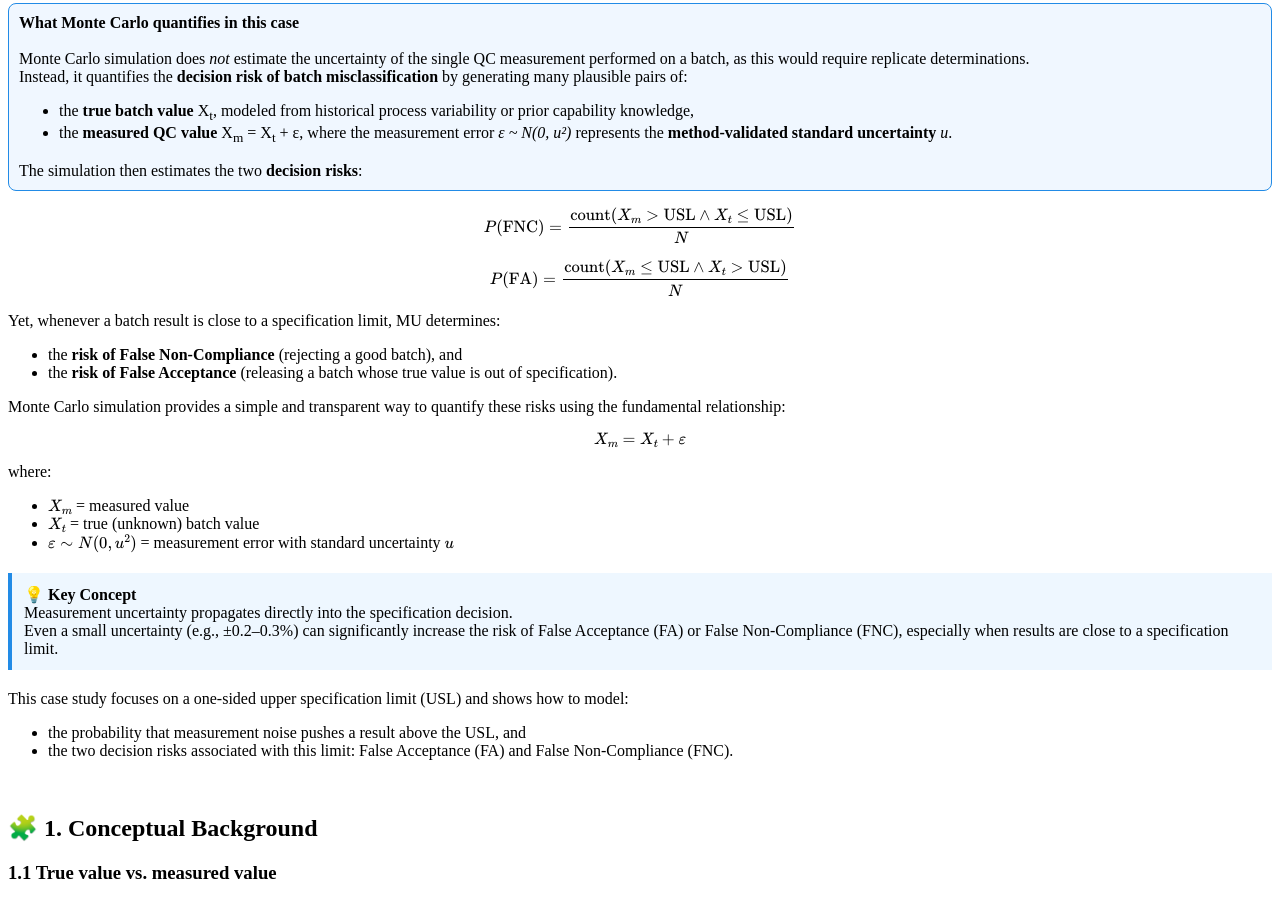
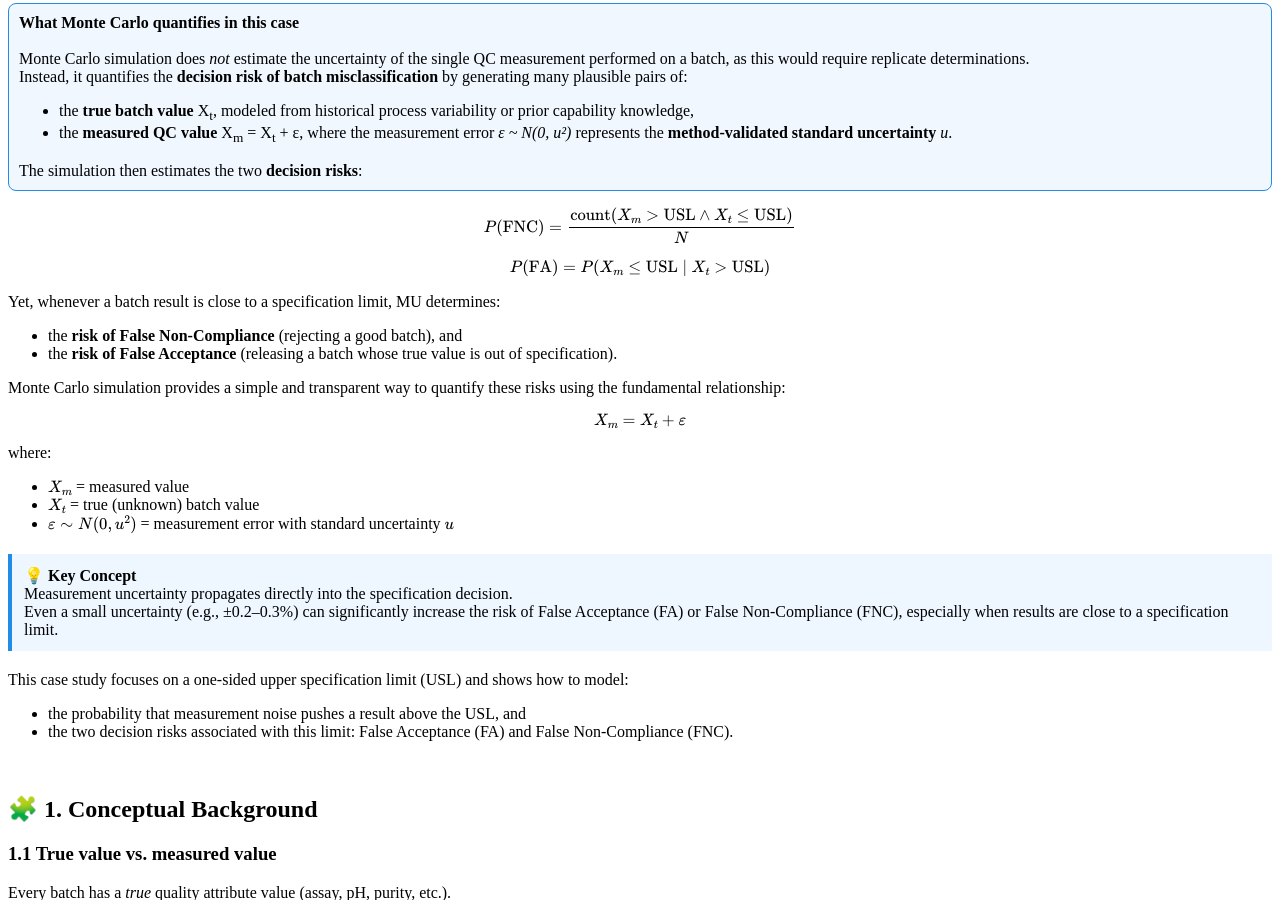
Before and after one commit to rbonfichi/monte-carlo-gmp-pharma, a Jekyll site: the page built from docs/chapters/chapter15_case-study9.md, in a window 1280 px wide and 900 px high, scrolled down 750 px. Built offline with Jekyll 4.4.1, drawn with Linux system fonts in a browser that asks for light colours; our own code applies the rules of GitHub Pages for plain Markdown files.

Commit message:
Refactor False Acceptance probability equation

```diff
--- a/docs/chapters/chapter15_case-study9.md
+++ b/docs/chapters/chapter15_case-study9.md
@@ -53,8 +53,9 @@ P(\mathrm{FNC}) = \frac{\mathrm{count}(X_m > \mathrm{USL} \land X_t \le \mathrm{
 $$
 
 $$
-P(\mathrm{FA}) = \frac{\mathrm{count}(X_m \le \mathrm{USL} \land X_t > \mathrm{USL})}{N}
+P(\mathrm{FA}) = P\!\left(X_m \le \mathrm{USL} \mid X_t > \mathrm{USL}\right)
 $$
+
 
 Yet, whenever a batch result is close to a specification limit, MU determines:
 
```
